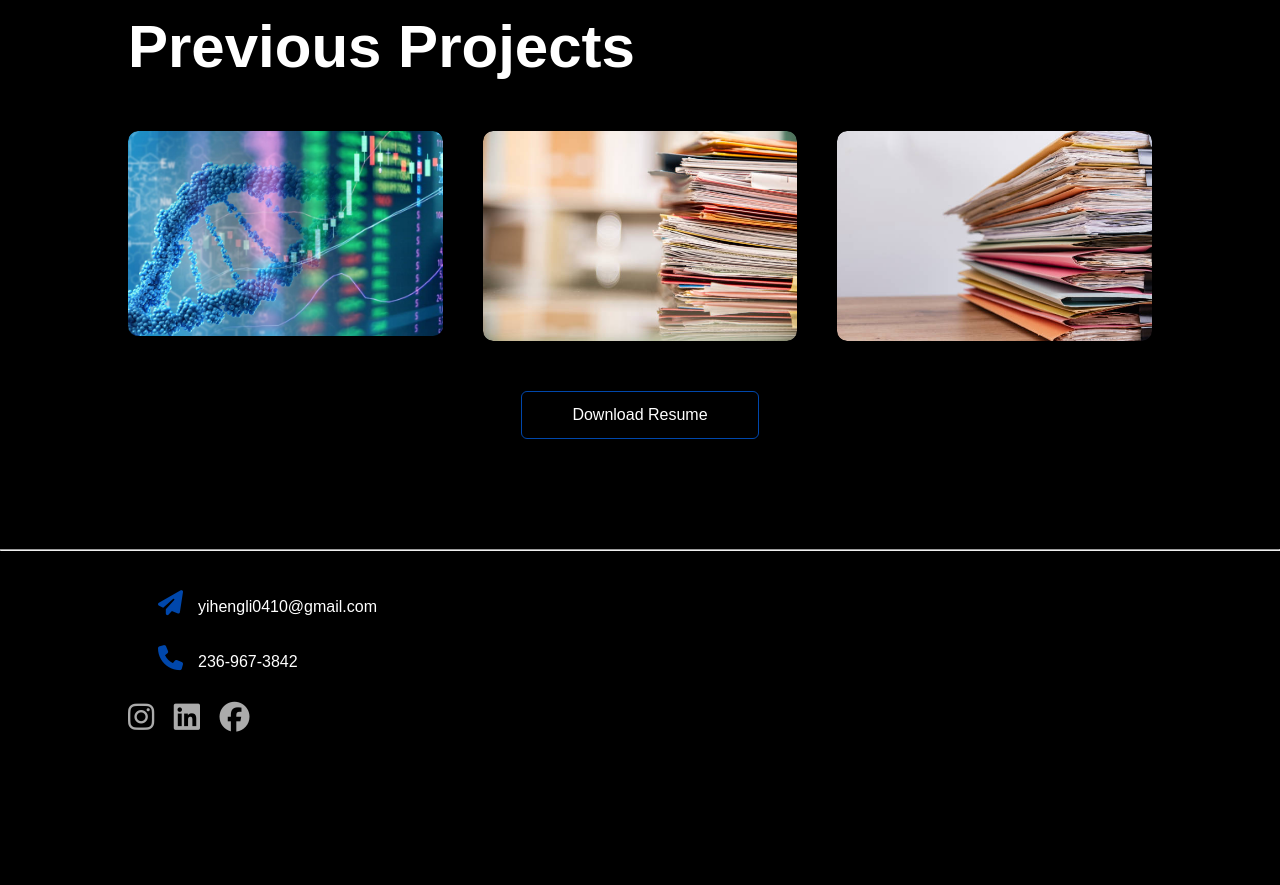
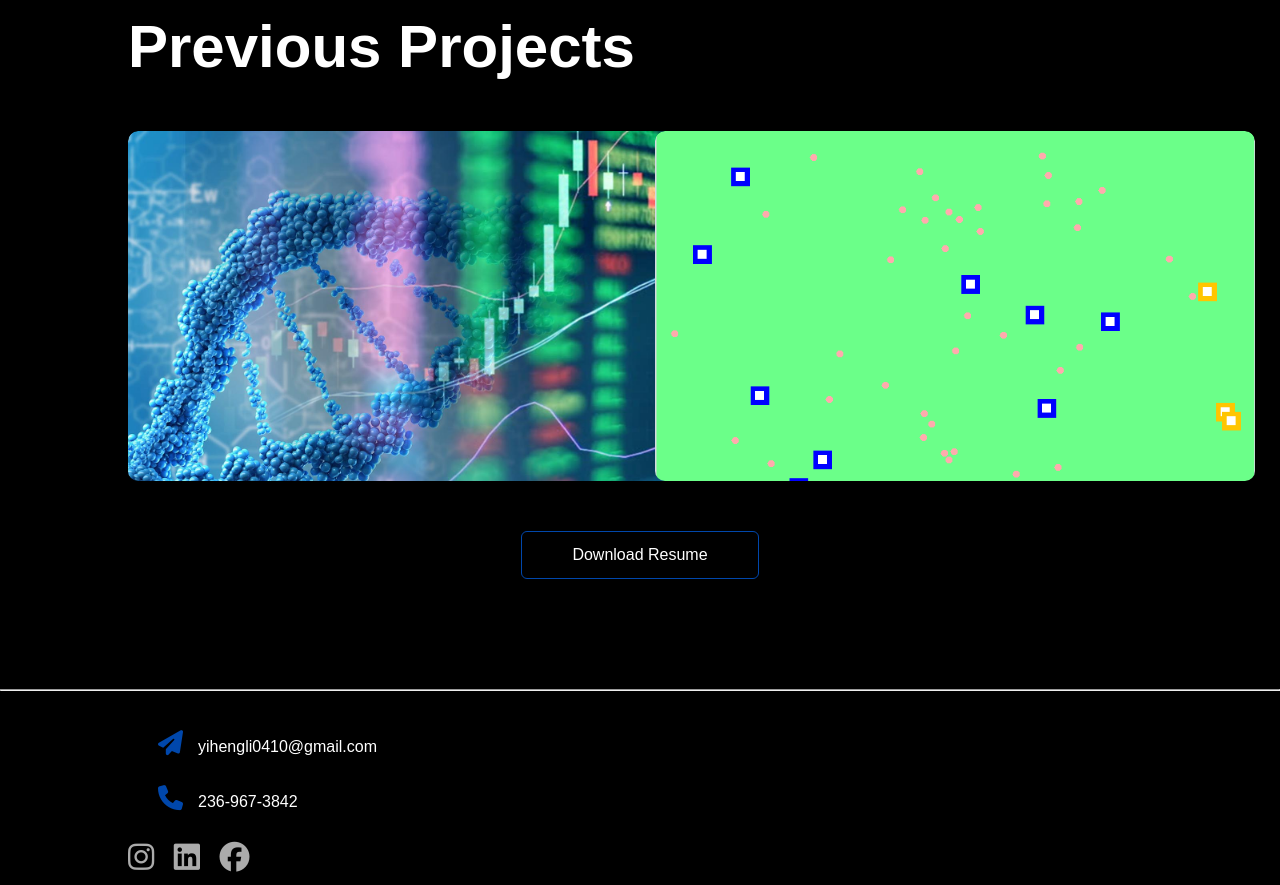
Before and after one commit to YiggidyYi/YiggidyYi.github.io, a plain HTML site: page index.html in a window 1280 px wide. Shown: the part 1460-2345 px from the top of the page. Before the commit the page ends 2205 px from the top, so only its background shows below. Drawn offline with Linux system fonts and the light colour scheme.

Commit message:
Added Biosim project, fixed some bugs

```diff
--- a/index.html
+++ b/index.html
@@ -84,13 +84,15 @@
                     </div>
                 </div>
                 <div class="work">
-                    <img src="images/work2.jpeg">
+                    <img src="images/Biosim.png">
                     <div class="layer">
-                        <h3>Music App</h3>
-                        <p>Test Test Test Test Test Test Test Test Test</p>
-                        <a href="#"><i class="fa-solid fa-arrow-up-right-from-square"></i></a>
+                        <h3>Simple Biology Simulation</h3>
+                        <p>Using Java to create a simple UI interface for a simulation</p>
+                        <a href="https://github.com/YiggidyYi/NS-Simulation-.git">
+                            <i class="fa-solid fa-arrow-up-right-from-square"></i></a>
                     </div>
                 </div>
+                <!---
                 <div class="work">
                     <img src="images/work3.jpeg">
                     <div class="layer">
@@ -99,6 +101,7 @@
                         <a href="#"><i class="fa-solid fa-arrow-up-right-from-square"></i></a>
                     </div>
                 </div>
+                -->
             </div>
             <a href="images/YihengLiResume.pdf" download class="btn">Download Resume</a>
         </div>
--- a/style.css
+++ b/style.css
@@ -153,10 +153,12 @@ nav ul li a:hover::after{
 .work-list{
     display: grid;
     grid-template-columns: repeat(auto-fit, minmax(250px, 1fr));
-    grid-gap: 40px;
+    grid-gap: 30px;
     margin-top: 50px;
 }
 .work{
+    height: 350px;
+    width: 600px;
     border-radius: 10px;
     position: relative;
     overflow: hidden;
```
Also changed, not shown: images/Biosim.png (added).
